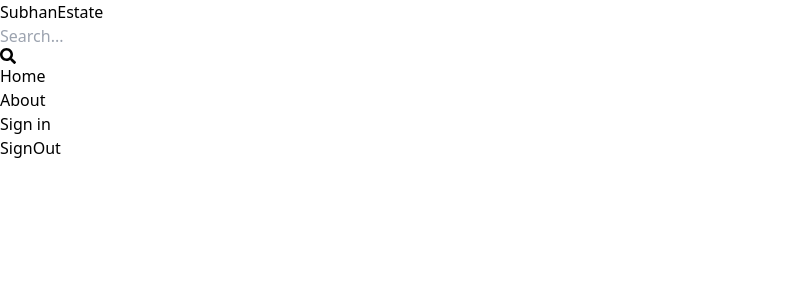
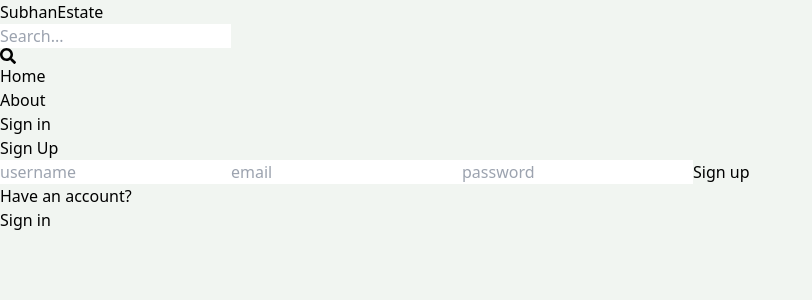
Before and after one commit to subhanmeer/mern-real-state, a React (Vite) app in the folder client/: page /sign-up in a window 1280 px wide. Shown: the top 300 px of the page, without its empty margins (0-812 px from the left). Built offline with nearby package versions, Linux system fonts and the light colour scheme.

Commit message:
sign up page UI

```diff
--- a/client/src/index.css
+++ b/client/src/index.css
@@ -5,3 +5,7 @@
 @import "tailwindcss/base";
 @import "tailwindcss/components";
 @import "tailwindcss/utilities";
+
+body {
+    background-color: rgb(241, 245, 241);
+}
--- a/client/src/pages/SignUp.jsx
+++ b/client/src/pages/SignUp.jsx
@@ -1,8 +1,29 @@
-import React from 'react'
+import { Link } from 'react-router-dom'
 
 function SignUp() {
   return (
-    <div>SignOut</div>
+    <div className='p-3 max-w-lg mx-auto'>
+      <h1 className='text-3xl text-center font-semibold
+      my-7'>Sign Up</h1>
+      <form className='flex flex-col gap-4'>
+        <input type="text" placeholder='username '
+        className='border p-3 rounded-lg ' id='username'/>
+        <input type="email" placeholder='email '
+        className='border p-3 rounded-lg ' id='email'/>
+        <input type="password" placeholder='password '
+        className='border p-3 rounded-lg ' id='password'/>
+        <button className='bg-slate-700 text-white p-3
+        rounded-lg uppercase hover:opacity-95
+         disabled:opacity-80'>Sign up</button>
+      </form>
+      <div className='flex gap-2 mt-5'>
+        <p>Have an account?</p>
+        <Link to={"/sign-in"}>
+         <span className='text-blue-700'> Sign in</span>
+        </Link>
+
+      </div>
+    </div>
   )
 }
 
```
